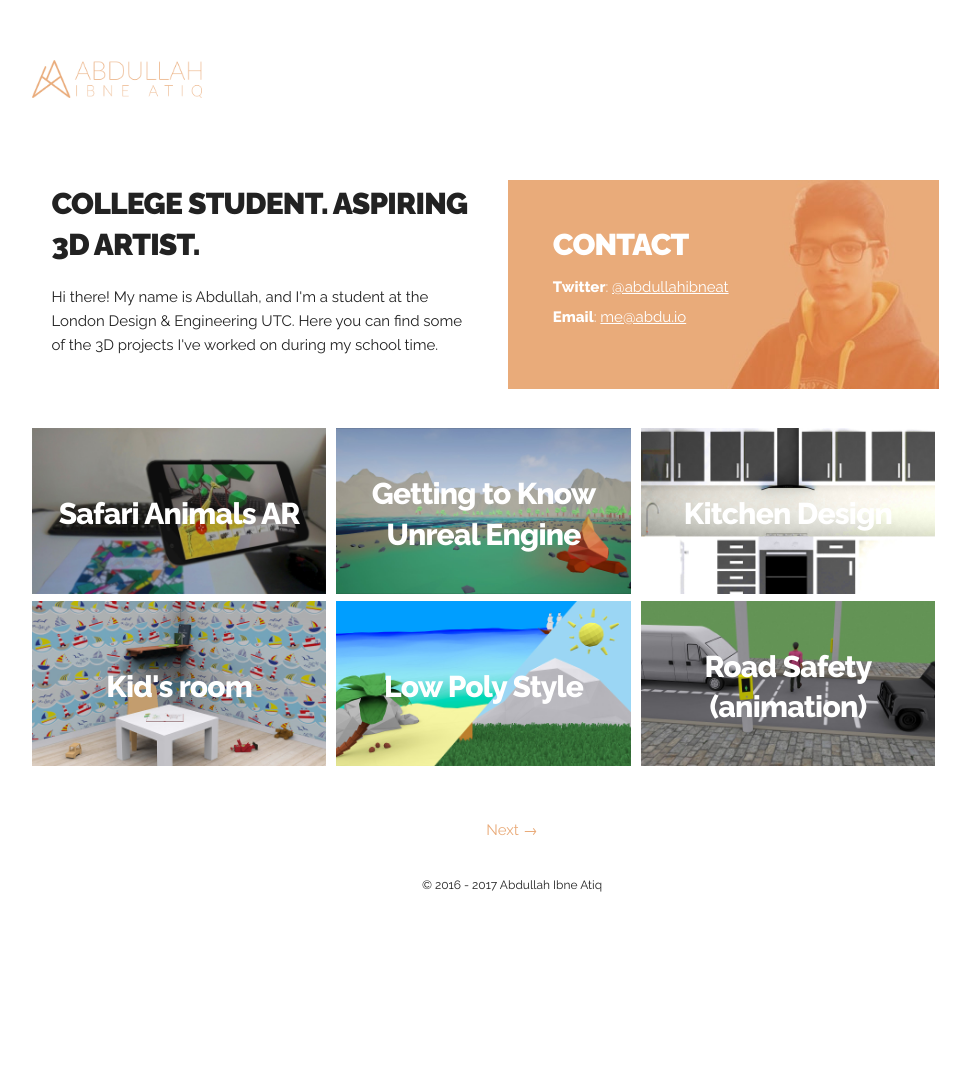
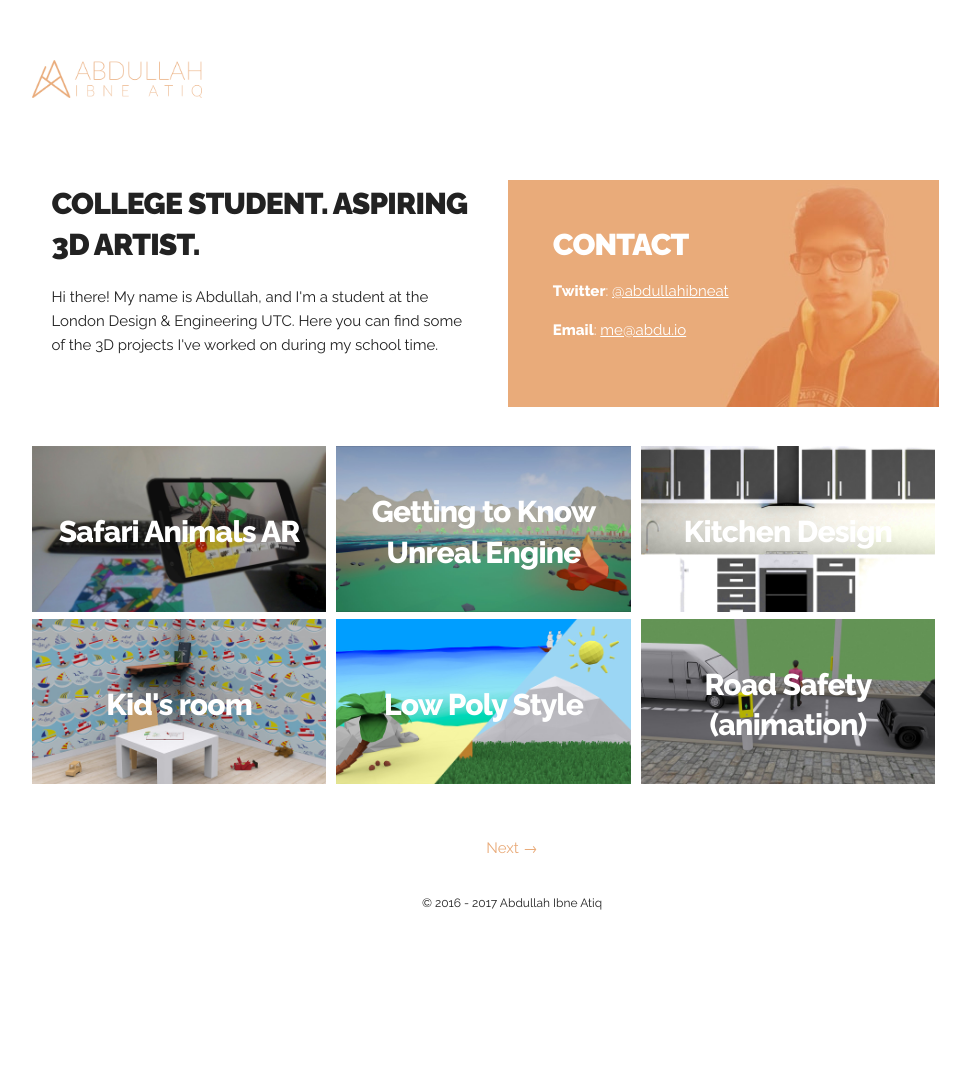
Before and after one commit to abdullahibneat/jekyll-portfolio, a Jekyll site: the page built from index.html, in a window 1280 px wide. Shown: the whole page, without its empty margins (128-1098 px from the left). Built offline with Jekyll 4.4.1, drawn with Linux system fonts in a browser that asks for light colours; the list of posts is cut into pages by our own code.

Commit message:
Fix line-height issue
0.3em caused twitter handle to go over the Twitter text.

```diff
--- a/assets/css/skeleton.css
+++ b/assets/css/skeleton.css
@@ -4,10 +4,7 @@ html{-moz-user-select:none;-khtml-user-select:none;-webkit-user-select:none;-ms-
 .nav-items{height:20em;width:10em;position:absolute;top:50%;left:50%;transform:translate(-50%, -50%);z-index:999;text-align:center;}
 .menubutton{font-size:3em;position:absolute;top:1em;right:1em;cursor:pointer;z-index:99;}
 div.nav-items a{color:#ecac7a;text-decoration:none;}
-.contact{background:#e9ab7a url("/assets/images/me.jpg");background-position:right;background-size:cover;color:white;padding:3em;line-height:0.3em;border-style: solid;border-width:1em;}
-/**
-.social{margin-top:10em;}
-.socialicon{max-width:2em;}**/
+.contact{background:#e9ab7a url("/assets/images/me.jpg");background-position:right;background-size:cover;color:white;padding:3em;line-height:0.9em;border-style: solid;border-width:1em;}
 .article-container{position:relative;margin:0 10px 0 0 !important;}
 .featured-image{max-width:100%;max-height:100%;}
 .article-title{position:absolute;top:50%;transform:translateY(-50%);text-align:center;width:100%;font-weight:800;color:white;}
```
